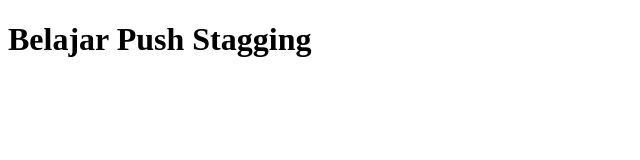
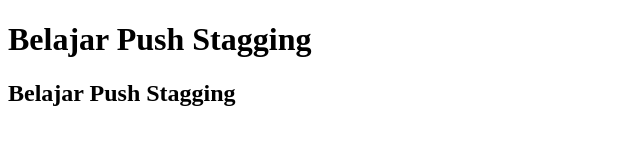
Before and after one commit to khoiruliman/belajar-niomic, a plain HTML site: page header.html in a window 1280 px wide. Shown: the whole page, without its empty margins (0-640 px from the left). Drawn offline with Linux system fonts and the light colour scheme.

Commit message:
Add Element H2

```diff
--- a/header.html
+++ b/header.html
@@ -6,6 +6,7 @@
   </head>
   <body>
     <h1>Belajar Push Stagging</h1>
+    <h2>Belajar Push Stagging</h2>
 
   </body>
 </html>
```
